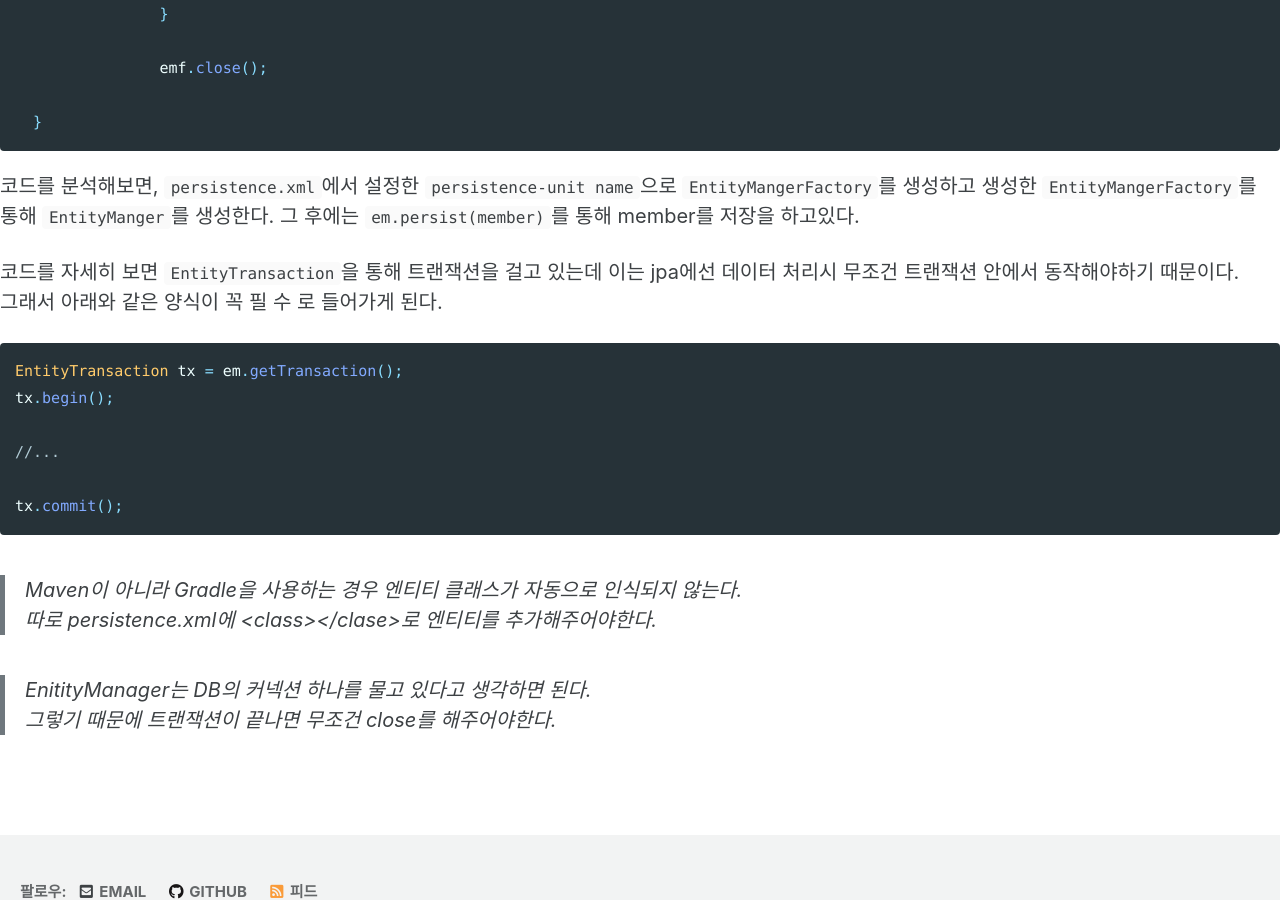
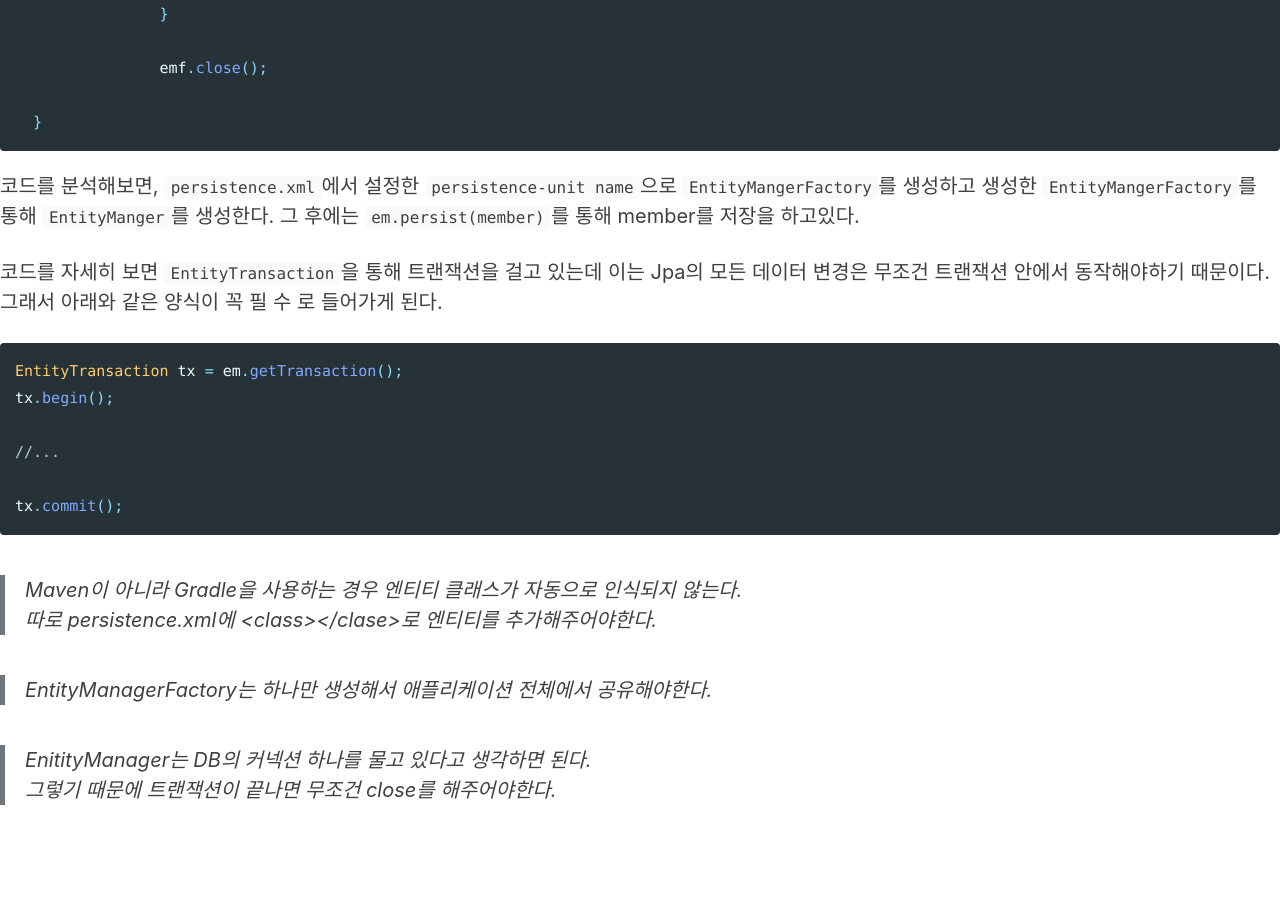
Before and after one commit to maenguin/maenguin.github.io, a Jekyll site: the page built from private/2020-12-31-jpa-basic.md, in a window 1280 px wide and 900 px high, scrolled down 2760 px. Built offline with Jekyll 4.4.1, drawn with Linux system fonts in a browser that asks for light colours; cached includes are drawn as plain includes; our own code applies the rules of GitHub Pages for plain Markdown files.

Commit message:
Update 2020-12-31-jpa-basic.md

````diff
--- a/private/2020-12-31-jpa-basic.md
+++ b/private/2020-12-31-jpa-basic.md
@@ -90,7 +90,7 @@ public static void main(String[] args) {
 코드를 분석해보면, `persistence.xml`에서 설정한 `persistence-unit name`으로 `EntityMangerFactory`를 생성하고 생성한 `EntityMangerFactory`를 통해 `EntityManger`를 생성한다.
 그 후에는 `em.persist(member)`를 통해 member를 저장을 하고있다.
 
-코드를 자세히 보면 `EntityTransaction`을 통해 트랜잭션을 걸고 있는데 이는 jpa에선 데이터 처리시 무조건 트랜잭션 안에서 동작해야하기 때문이다.
+코드를 자세히 보면 `EntityTransaction`을 통해 트랜잭션을 걸고 있는데 이는 Jpa의 모든 데이터 변경은 무조건 트랜잭션 안에서 동작해야하기 때문이다.
 그래서 아래와 같은 양식이 꼭 필 수 로 들어가게 된다.
 ```java
 EntityTransaction tx = em.getTransaction();
@@ -103,5 +103,7 @@ tx.commit();
 > Maven이 아니라 Gradle을 사용하는 경우 엔티티 클래스가 자동으로 인식되지 않는다.
 따로 persistence.xml에 \<class>\</clase>로 엔티티를 추가해주어야한다.
 
+> EntityManagerFactory는 하나만 생성해서 애플리케이션 전체에서 공유해야한다.
+
 > EnitityManager는 DB의 커넥션 하나를 물고 있다고 생각하면 된다.
 그렇기 때문에 트랜잭션이 끝나면 무조건 close를 해주어야한다.
````
